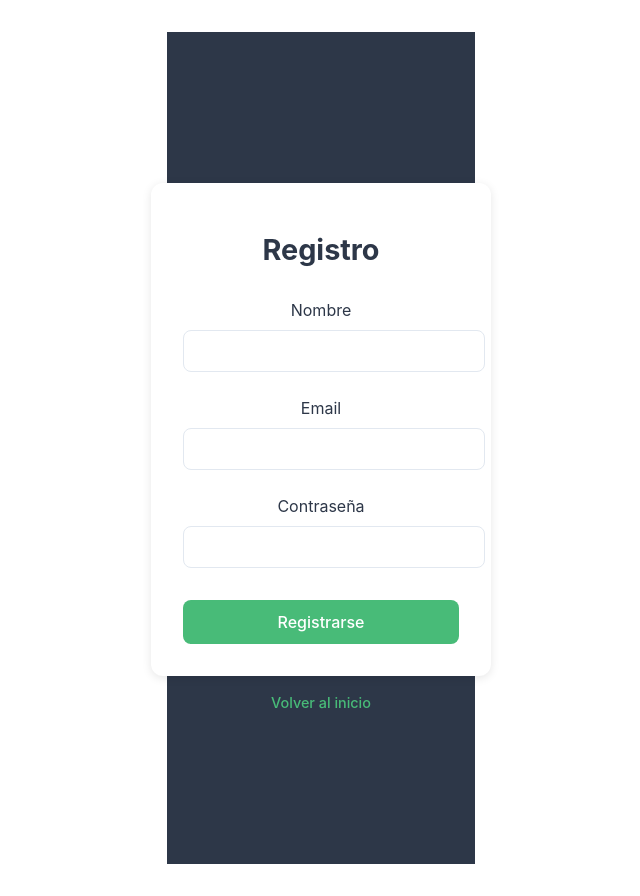
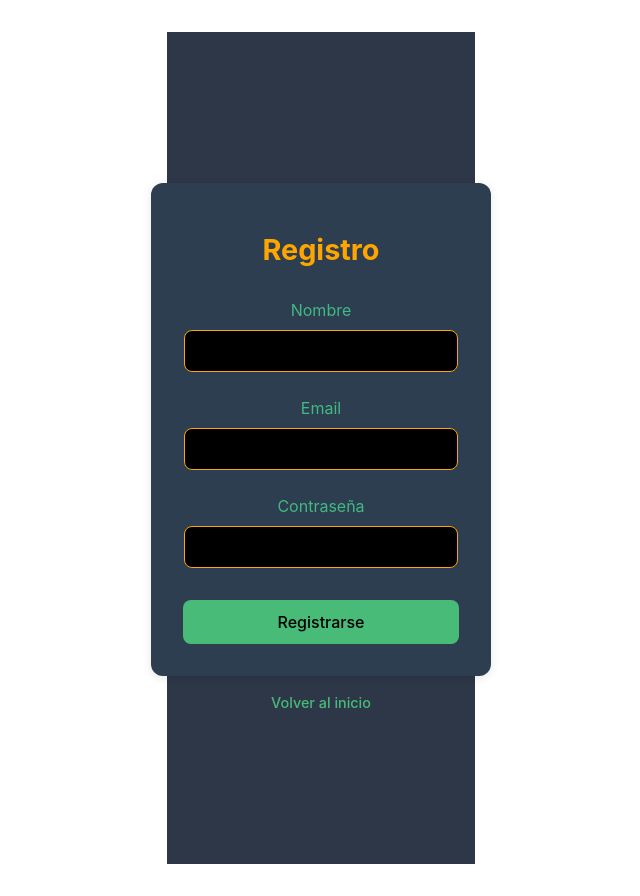
Before and after one commit to Franciscoxd1123/Control-2-TBD, a Vue app in the folder Frontend-Control2/: page /register in a window 1280 px wide. Shown: the whole page, without its empty margins (319-959 px from the left). Built offline with nearby package versions, Linux system fonts and the light colour scheme.

Commit message:
Arreglos Front y Crear tarea Backend

```diff
--- a/Frontend-Control2/index.html
+++ b/Frontend-Control2/index.html
@@ -4,7 +4,7 @@
     <meta charset="UTF-8" />
     <link rel="icon" type="image/svg+xml" href="/vite.svg" />
     <meta name="viewport" content="width=device-width, initial-scale=1.0" />
-    <title>Vite + Vue</title>
+    <title>Gestor de tareas</title>
   </head>
   <body>
     <div id="app"></div>
--- a/Frontend-Control2/package.json
+++ b/Frontend-Control2/package.json
@@ -11,6 +11,7 @@
   "dependencies": {
     "axios": "^1.7.7",
     "vue": "^3.5.12",
+    "vue-route": "^1.5.1",
     "vue-router": "^4.4.5"
   },
   "devDependencies": {
--- a/Frontend-Control2/src/components/HelloWorld.vue
+++ b/Frontend-Control2/src/components/HelloWorld.vue
@@ -23,7 +23,7 @@ defineProps({
 h1 {
   font-size: 2.5rem;
   margin-bottom: 2rem;
-  color: #2c3e50;
+  color: orange;
 }
 
 .content {
--- a/Frontend-Control2/src/components/Login.vue
+++ b/Frontend-Control2/src/components/Login.vue
@@ -52,7 +52,6 @@
 
 const handleSubmit = async () => {
   try {
-      // Validaciones básicas
     if (!loginData.correo || !loginData.contrasena) {
       error.value = 'Por favor, complete todos los campos'
       return
@@ -68,7 +67,7 @@
 
     if (response.data) {
       localStorage.setItem('usuario', JSON.stringify(response.data))
-        router.push('/')
+      router.push('/user-menu')
     }
   } catch (err) {
     console.error('Error de login:', err)
@@ -87,7 +86,7 @@
 
 <style scoped>
 .login {
-    background: white;
+  background: #2c3e50;
   padding: 2rem;
   border-radius: 0.75rem;
   box-shadow: 0 2px 10px rgba(0, 0, 0, 0.1);
@@ -96,7 +95,7 @@
 }
 
 h1 {
-    color: #2d3748;
+  color: orange;
   text-align: center;
   font-size: 1.8rem;
   margin-bottom: 2rem;
@@ -107,28 +106,28 @@
 }
 
 .label {
-    color: #2d3748;
+  color: #42b983;
   text-align: center;
   margin-bottom: 0.5rem;
   font-size: 1rem;
 }
 
 input {
-    width: 100%;
+  width: 90%;
   padding: 0.75rem;
-    border: 1px solid #e2e8f0;
+  border: 1px solid orange;
   border-radius: 0.5rem;
   font-size: 0.9rem;
-    background: white;
+  background: black;
   outline: none;
-    color: #000;
+  color: #42b983;
 }
 
 button {
   width: 100%;
   padding: 0.75rem;
   background: #48bb78;
-    color: white;
+  color: black;
   border: none;
   border-radius: 0.5rem;
   font-size: 1rem;
--- a/Frontend-Control2/src/components/Register.vue
+++ b/Frontend-Control2/src/components/Register.vue
@@ -61,7 +61,6 @@ const handleSubmit = async () => {
   try {
     error.value = ''
 
-    // Validaciones del frontend que coinciden con el backend
     if (!userData.nombre || userData.nombre.trim() === '') {
       error.value = 'El nombre es obligatorio'
       return
@@ -84,7 +83,6 @@ const handleSubmit = async () => {
     }
   } catch (err) {
     console.error('Error de registro:', err)
-    // Mostrar el mensaje de error del backend
     error.value = err.response?.data || 'Error al registrar usuario'
   }
 }
@@ -92,7 +90,7 @@ const handleSubmit = async () => {
 
 <style scoped>
 .register {
-  background: white;
+  background: #2c3e50;
   padding: 2rem;
   border-radius: 0.75rem;
   box-shadow: 0 2px 10px rgba(0, 0, 0, 0.1);
@@ -101,7 +99,7 @@ const handleSubmit = async () => {
 }
 
 h1 {
-  color: #2d3748;
+  color: orange;
   text-align: center;
   font-size: 1.8rem;
   margin-bottom: 2rem;
@@ -112,28 +110,28 @@ h1 {
 }
 
 .label {
-  color: #2d3748;
+  color: #42b983;
   text-align: center;
   margin-bottom: 0.5rem;
   font-size: 1rem;
 }
 
 input {
-  width: 100%;
+  width: 90%;
   padding: 0.75rem;
-  border: 1px solid #e2e8f0;
+  border: 1px solid orange;
   border-radius: 0.5rem;
   font-size: 0.9rem;
-  background: white;
+  background: black;
   outline: none;
-  color: #000;
+  color: #42b983;
 }
 
 button {
   width: 100%;
   padding: 0.75rem;
   background: #48bb78;
-  color: white;
+  color: black;
   border: none;
   border-radius: 0.5rem;
   font-size: 1rem;
--- a/Frontend-Control2/src/components/TareasListEdit.vue
+++ b/Frontend-Control2/src/components/TareasListEdit.vue
@@ -39,6 +39,11 @@
         </tr>
       </tbody>
     </table>
+
+    <!-- Botón de Volver -->
+    <button @click="goBack" class="go-back-btn">
+        Volver
+      </button>
   </div>
 </template>
 
@@ -80,6 +85,11 @@ const editarTarea = (idTarea) => {
 onMounted(() => {
   obtenerTareas();
 });
+
+// Método para volver
+const goBack = () => {
+    router.go(-1); // Vuelve a la página anterior
+  };
 </script>
 
 <style scoped>
@@ -122,6 +132,18 @@ button:hover {
   background: #38a169;
 }
 
+.go-back-btn {
+    width: 100%;
+    padding: 0.75rem;
+    background: #e74c3c;
+    color: black;
+    border: none;
+    border-radius: 0.5rem;
+    font-size: 1rem;
+    cursor: pointer;
+    margin-top: 1rem;
+}
+
 .error-message {
   color: #dc2626;
   background: #fee2e2;
--- a/Frontend-Control2/src/components/UserMenu.vue
+++ b/Frontend-Control2/src/components/UserMenu.vue
@@ -19,7 +19,7 @@ defineProps({
 
     <main class="content">
       <section>
-        <h1>{{ msg }}</h1>
+        <h1 class="welcome-msg">{{ msg }}</h1>
         <p>Selecciona una opción desde la barra lateral para empezar.</p>
       </section>
     </main>
@@ -35,7 +35,7 @@ defineProps({
 .sidebar {
   width: 250px;
   background-color: #2c3e50;
-  color: white;
+  color: orange;
   padding: 1rem;
 }
 
@@ -66,6 +66,10 @@ defineProps({
 .content {
   flex: 1;
   padding: 1rem;
+}
+
+.welcome-msg {
+  color: orange;
 }
 
 .header {
```
Also changed, not shown: 2 other files (tests, documents, lock files or other folders). Lines whose indentation alone changed are shown as unchanged.
